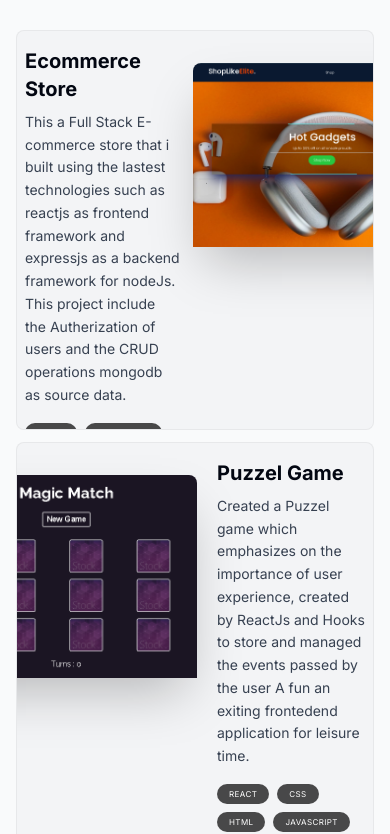
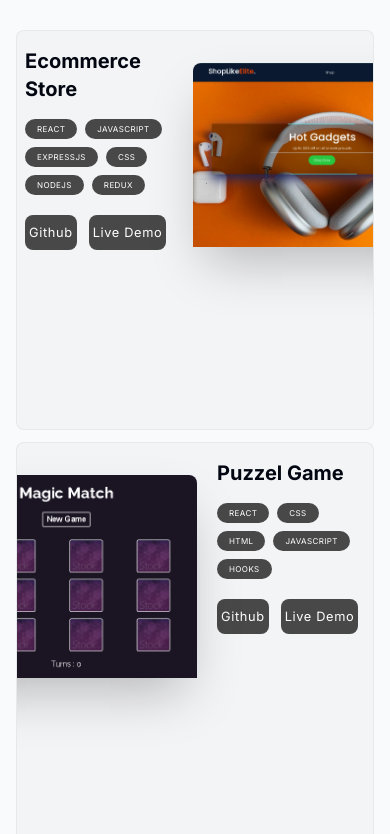
Before and after one commit to saulat-ux/my-portfolio, a Next.js app: page / in a window 390 px wide. Shown: the part 1510-2344 px from the top of the page. Built offline with nearby package versions, Linux system fonts and the light colour scheme.

Commit message:
fixed the responsive text issue

```diff
--- a/components/project.tsx
+++ b/components/project.tsx
@@ -48,7 +48,7 @@ const Project = ({
 
 
     <h3 className='text-xl font-bold sm:text-4xl'>{title}</h3>
-    <p  className='mt-2 leading-relaxed text-gray-700 text-sm sm:text-2xl dark:text-white/70' >{description}</p>
+    <p  className='mt-2 leading-relaxed text-gray-700 hidden xl:block sm:text-2xl dark:text-white/70' >{description}</p>
     <ul className='flex flex-wrap mt-4 gap-2 sm:mt-auto'>
         {tags.map((tag,index) => (
             <li className='bg-black/[0.7] px-3 py-1 text-[0.5rem] sm:text-[0.9rem] uppercase tracking-wider text-white
```
